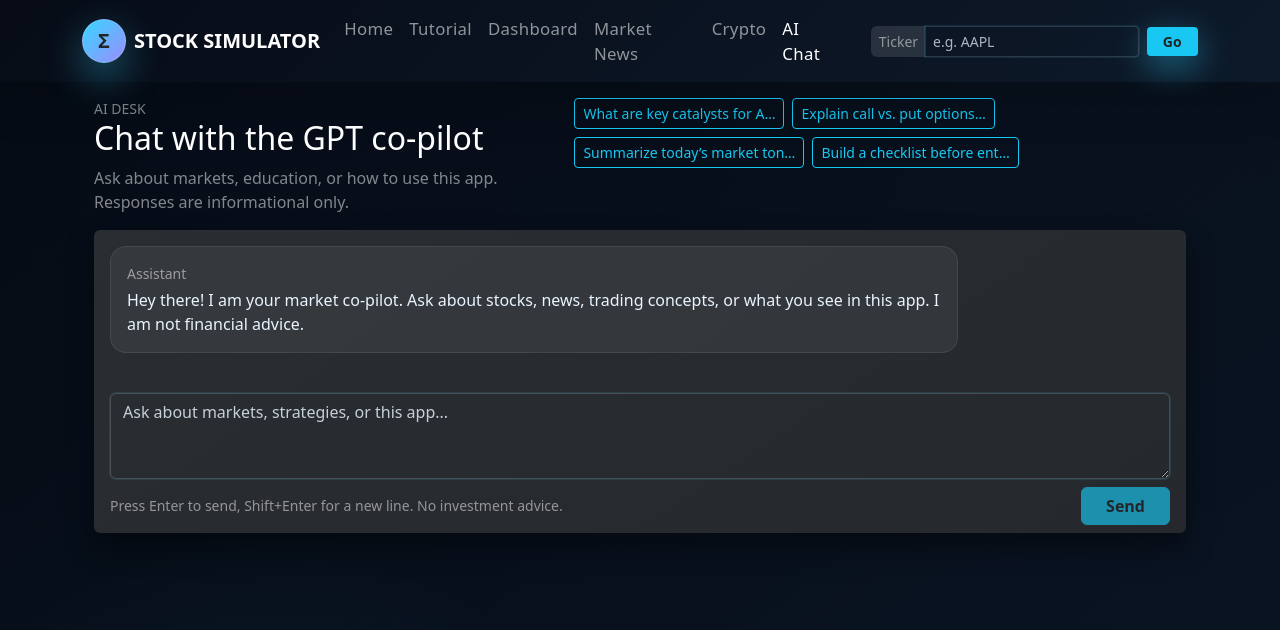
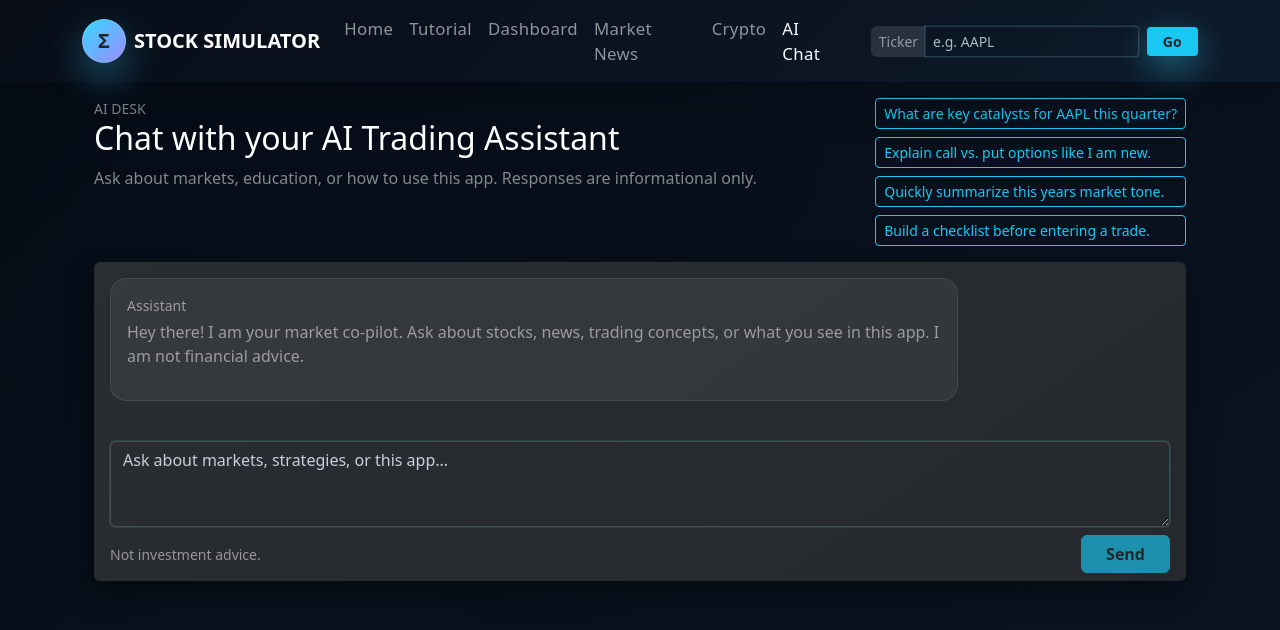
Before and after one commit to CS571-F25/p115, a React (Vite) app: page /#/chat in a window 1280 px wide. Shown: the top 630 px of the page. Built offline with nearby package versions, Linux system fonts and the light colour scheme.

Commit message:
logic and styling fixes to chat

```diff
--- a/package.json
+++ b/package.json
@@ -11,6 +11,7 @@
   },
   "dependencies": {
     "bootstrap": "^5.3.8",
+    "marked": "^17.0.1",
     "react": "^19.1.1",
     "react-bootstrap": "^2.10.10",
     "react-dom": "^19.1.1",
--- a/src/pages/Chat.jsx
+++ b/src/pages/Chat.jsx
@@ -1,4 +1,5 @@
 import { useEffect, useMemo, useRef, useState } from 'react'
+import { marked } from 'marked'
 
 const defaultMessages = [
   {
@@ -27,9 +28,9 @@ export default function Chat () {
     }
   }, [messages])
 
-  const sendMessage = async (event) => {
-    event.preventDefault()
-    const text = input.trim()
+  const sendMessage = async (event, overrideText) => {
+    if (event && event.preventDefault) event.preventDefault()
+    const text = (overrideText ?? input).trim()
     if (!text || loading) return
 
     setError(null)
@@ -105,7 +106,7 @@ export default function Chat () {
   const quickPrompts = [
     'What are key catalysts for AAPL this quarter?',
     'Explain call vs. put options like I am new.',
-    'Summarize today’s market tone in two sentences.',
+    'Quickly summarize this years market tone.',
     'Build a checklist before entering a trade.'
   ]
 
@@ -114,20 +115,24 @@ export default function Chat () {
       <div className="d-flex flex-column flex-lg-row align-items-start justify-content-between gap-3 mb-3">
         <div>
           <div className="text-white-50 text-uppercase small">AI desk</div>
-          <h2 className="text-white mb-2">Chat with the GPT co-pilot</h2>
+          <h2 className="text-white mb-2">Chat with your AI Trading Assistant</h2>
           <p className="text-white-50 mb-0">
             Ask about markets, education, or how to use this app. Responses are informational only.
           </p>
         </div>
-        <div className="d-flex flex-wrap gap-2">
+        <div className="d-flex flex-column gap-2" style={{ maxWidth: '480px' }}>
           {quickPrompts.map((prompt) => (
             <button
               key={prompt}
-              className="btn btn-outline-info btn-sm text-nowrap"
-              onClick={() => setInput(prompt)}
+              className="btn btn-outline-info btn-sm text-start"
+              onClick={(e) => {
+                e.currentTarget.blur()
+                sendMessage(null, prompt)
+              }}
               type="button"
+              style={{ whiteSpace: 'normal' }}
             >
-              {prompt.slice(0, 28)}{prompt.length > 28 ? '…' : ''}
+              {prompt}
             </button>
           ))}
         </div>
@@ -162,13 +167,21 @@ export default function Chat () {
                           : 'rgba(255,255,255,0.06)',
                       border: '1px solid rgba(255,255,255,0.08)',
                       color: '#e9f4ff',
-                  whiteSpace: 'pre-wrap'
+                      whiteSpace: msg.role === 'user' ? 'pre-wrap' : 'normal'
                     }}
                   >
                     <div className="small text-white-50 mb-1">
                       {msg.role === 'user' ? 'You' : 'Assistant'}
                     </div>
-                {msg.content}
+                    {msg.role === 'assistant' ? (
+                      <div
+                        className="text-white-50"
+                        style={{ whiteSpace: 'normal' }}
+                        dangerouslySetInnerHTML={{ __html: marked.parse(msg.content || '') }}
+                      />
+                    ) : (
+                      msg.content
+                    )}
                   </div>
                 </div>
               ))}
@@ -200,14 +213,14 @@ export default function Chat () {
             />
             <div className="d-flex justify-content-between align-items-center">
               <small className="text-white-50">
-                Press Enter to send, Shift+Enter for a new line. No investment advice.
+                Not investment advice.
               </small>
               <button
                 type="submit"
                 className="btn btn-info text-dark fw-semibold px-4"
                 disabled={loading || !input.trim()}
               >
-                {loading ? 'Sending...' : 'Send'}
+                {loading ? 'Waiting...' : 'Send'}
               </button>
             </div>
           </form>
```
Also changed, not shown: 1 other file (tests, documents, lock files or other folders). Lines whose indentation alone changed are shown as unchanged.
